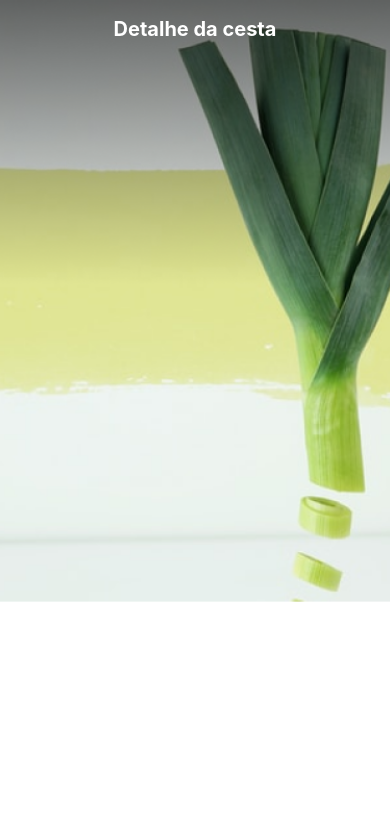
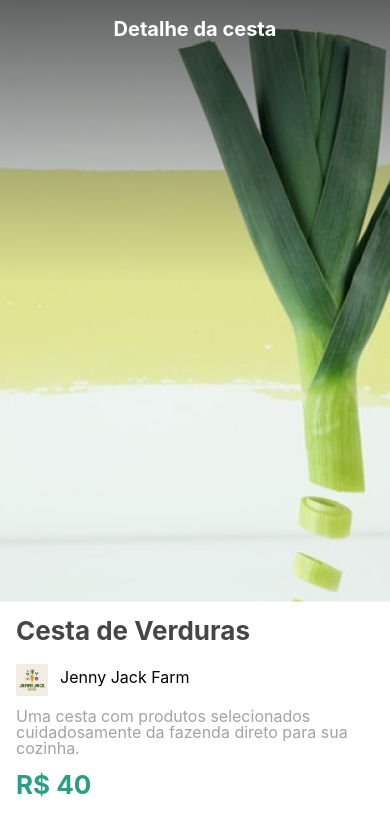
Before and after one commit to g-santosmartins/cesta-org-react-native, a React Native app: screen / in a window 390 px wide. Shown: the top 836 px of the page. Built offline with nearby package versions, Linux system fonts and the light colour scheme.

Commit message:
fix: Basket page more details were added

```diff
--- a/src/screens/Basket.js
+++ b/src/screens/Basket.js
@@ -1,7 +1,8 @@
 import React from 'react'
-import { Text, Image, StyleSheet, Dimensions } from 'react-native'
+import { Text, Image, StyleSheet, Dimensions, View } from 'react-native'
 import topViewImageBackground from '../../assets/topo.png'
-import tomatoImage from '../../assets/frutas/Tomate.png'
+// import tomatoImage from '../../assets/frutas/Tomate.png'
+import farmlogo from '../../assets/logo.png'
 
 // getting the true width depending the divice you're running
 const width = Dimensions.get('screen').width
@@ -18,10 +19,25 @@ export function Basket() {
       >
         Detalhe da cesta
       </Text>
+
+      <View style={styles.basket}>
+        <Text style={styles.name}>Cesta de Verduras</Text>
+
+        <View style={styles.farm}>
+          <Image source={farmlogo} style={styles.farmImage}/>
+          <Text style={styles.farmName}>Jenny Jack Farm</Text>
+        </View>
+        <Text style={styles.description}>
+          Uma cesta com produtos selecionados
+          cuidadosamente da fazenda direto para
+          sua cozinha.
+        </Text>
+
+        <Text style={styles.price}>R$ 40</Text>
+      </View>
     </>
   )
 }
-
 
 // styling a object
 const styles = StyleSheet.create({
@@ -40,5 +56,48 @@ const styles = StyleSheet.create({
     color: "white",
     fontWeight: "bold",
     padding: 16
+  },
+
+  basket: {
+    paddingVertical: 8,
+    paddingHorizontal: 16,
+  },
+
+  name: {
+    fontSize: 26,
+    // line height
+    lineHeight: 42,
+    color: "#464646",
+    fontWeight: "bold"
+  },
+
+  farm: {
+    flexDirection: "row",
+    paddingVertical: 12,
+  },
+
+  farmName: {
+    fontSize: 16,
+    lineHeight: 26,
+    marginLeft: 12,
+  },
+
+  farmImage: {
+    width: 32,
+    height: 32,
+  },
+
+  description: {
+    color: "#a3a3a3",
+    fontSize: 16,
+    lineHeight: 16,
+  },
+
+  price: {
+    color: "#2A9F85",
+    fontSize: 26,
+    lineHeight: 42,
+    fontWeight: 'bold',
+    marginTop: 8
   }
 })
```
